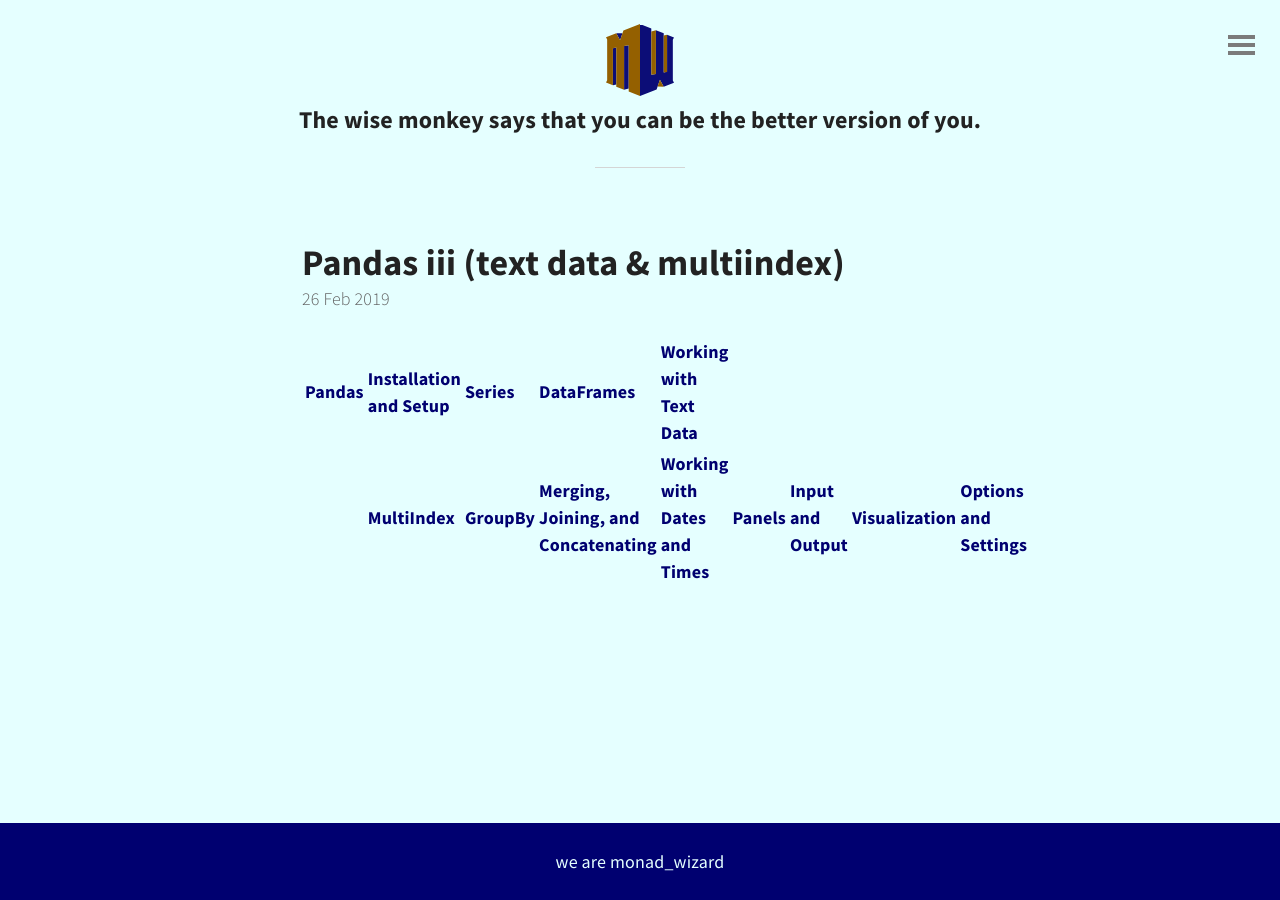
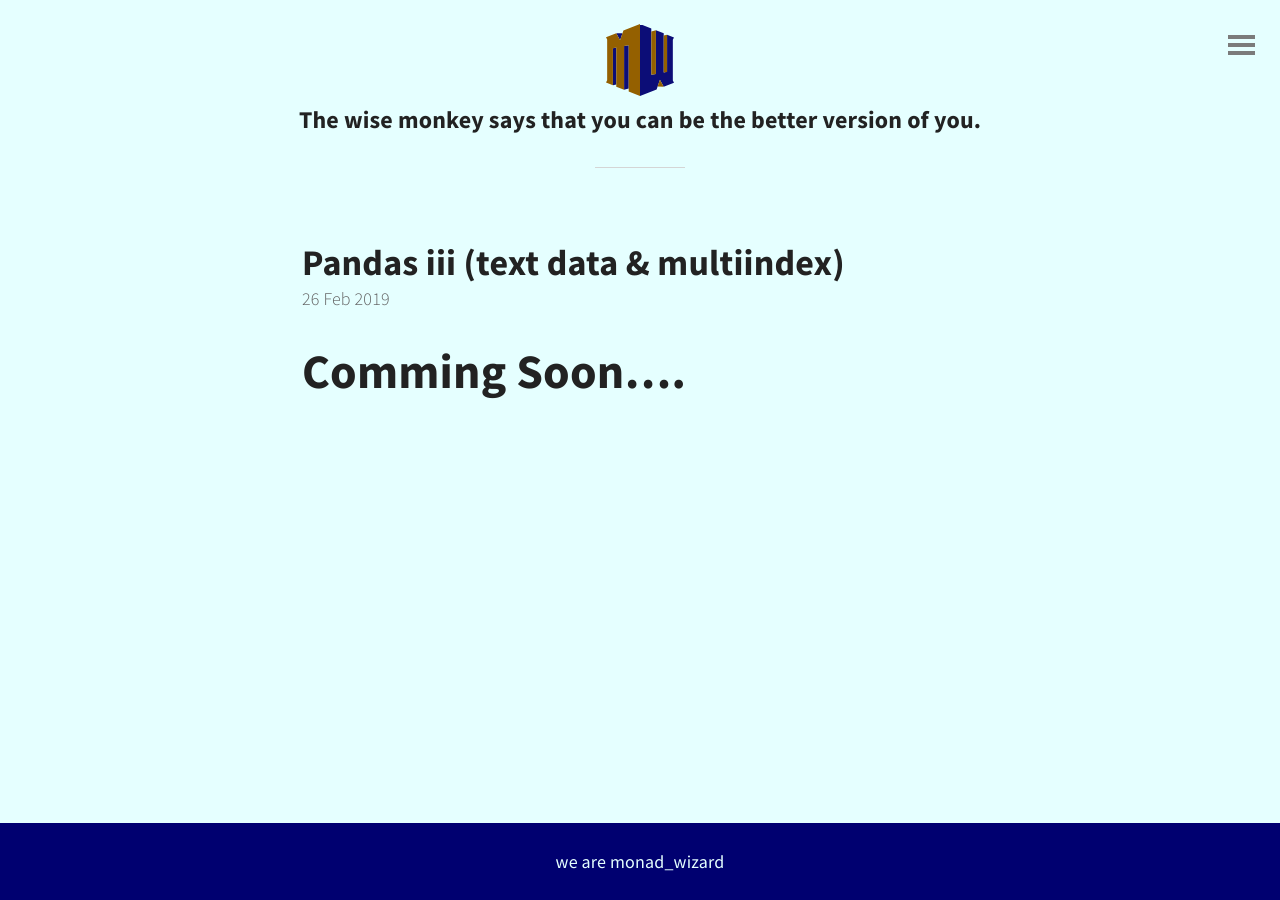
Before and after one commit to MonadWizard/pyblog, a Jekyll site: the page built from _posts/2019-02-26-Pandas III (text data & MultiIndex).md, in a window 1280 px wide. Built offline with Jekyll 4.4.1, drawn with Linux system fonts in a browser that asks for light colours; comment, search, counter and statistics services are not loaded.

Commit message:
Update 2019-02-26-Pandas III (text data & MultiIndex).md

```diff
--- a/_posts/2019-02-26-Pandas III (text data & MultiIndex).md
+++ b/_posts/2019-02-26-Pandas III (text data & MultiIndex).md
@@ -1,2 +1 @@
-[Pandas](#Pandas)  | [Installation and Setup](#Installation) | [Series](#Series)| [DataFrames](https://py.monadwizard.live/)  | [Working with Text Data](#Text_Data)
-| [MultiIndex](#MultiIndex) | [GroupBy](#GroupBy) | [Merging, Joining, and Concatenating](#Merging_Joining_and_Concatenating) | [Working with Dates and Times](#Dates_and_Times) | [Panels](#Panels) | [Input and Output](#Input_and_Output) | [Visualization](#Visualization) | [Options and Settings](#Options_and_Settings)
+# Comming Soon....
```
